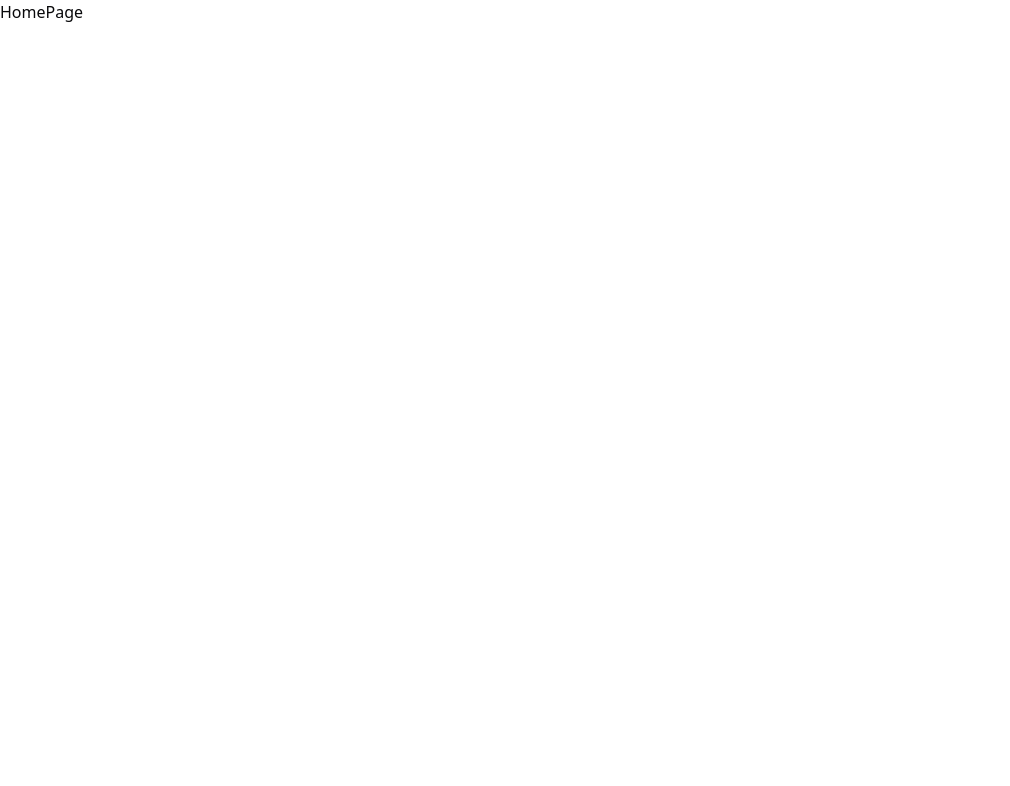
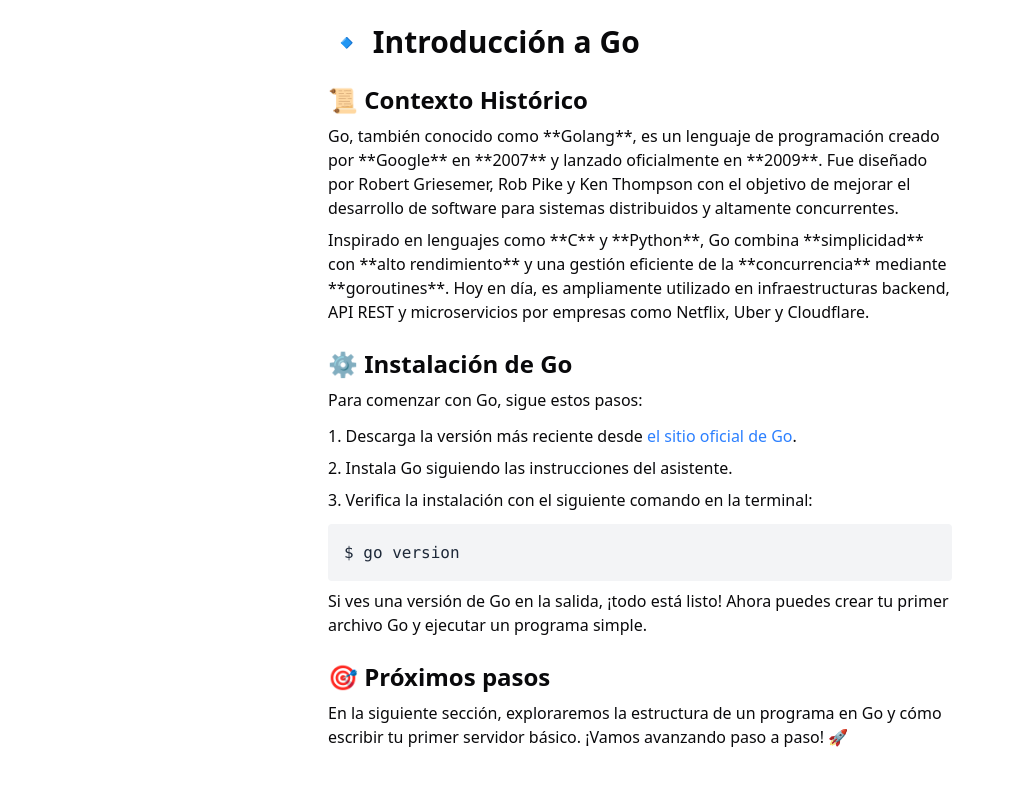
Before and after one commit to ilhuicatzi/Learning-Go, a Next.js app: page / in a window 1280 px wide. Shown: the top 786 px of the page, without its empty margins (0-1010 px from the left). Built offline with nearby package versions, Linux system fonts and the light colour scheme.

Commit message:
feat: update HomePage to include Introduction component

```diff
--- a/src/app/page.tsx
+++ b/src/app/page.tsx
@@ -1,7 +1,9 @@
-
+import Introduction from "@/pages/home/Introduction"
 function HomePage() {
   return (
-    <div>HomePage</div>
+    <div>
+      <Introduction />
+    </div>
   )
 }
 
```
